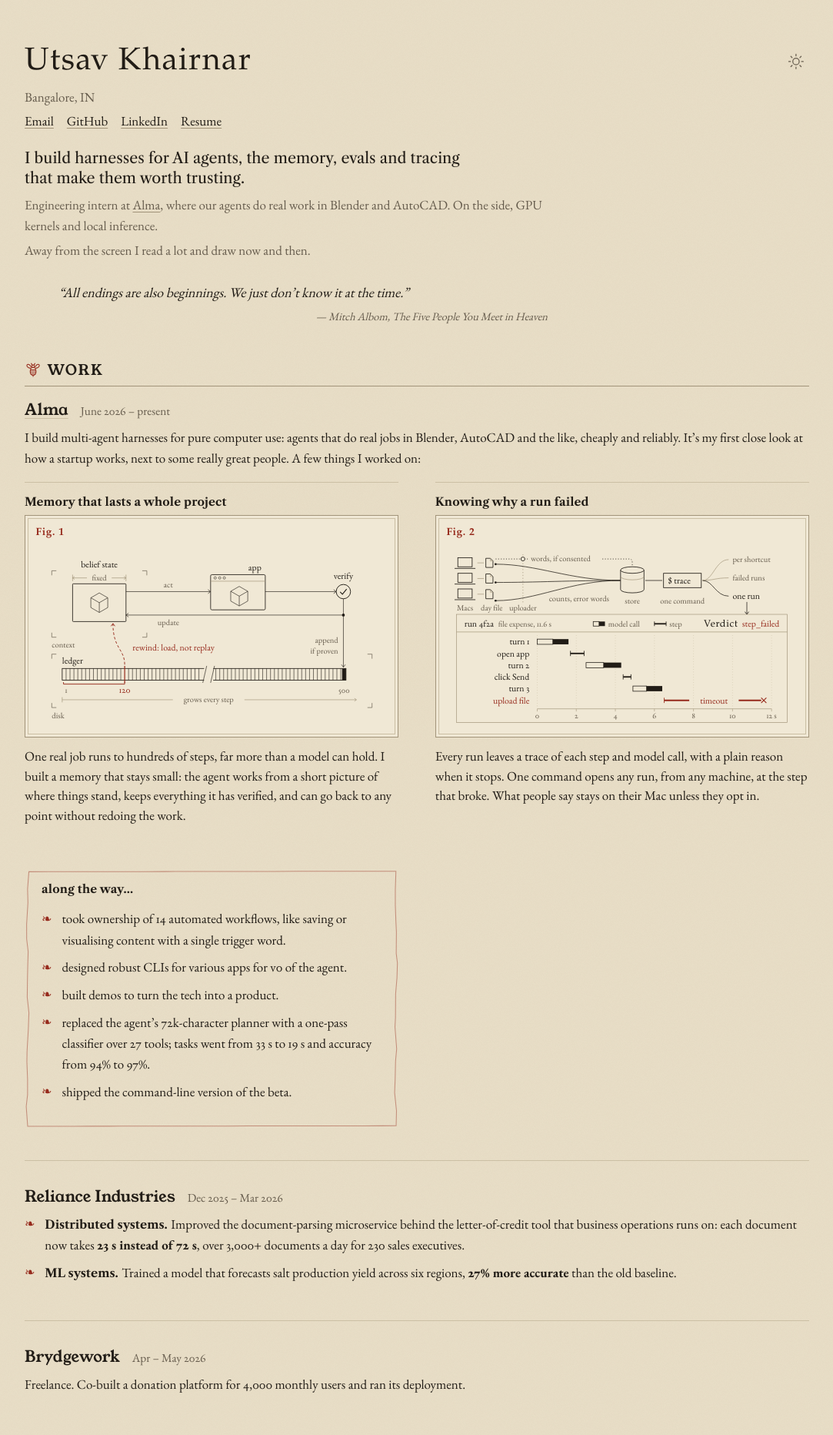
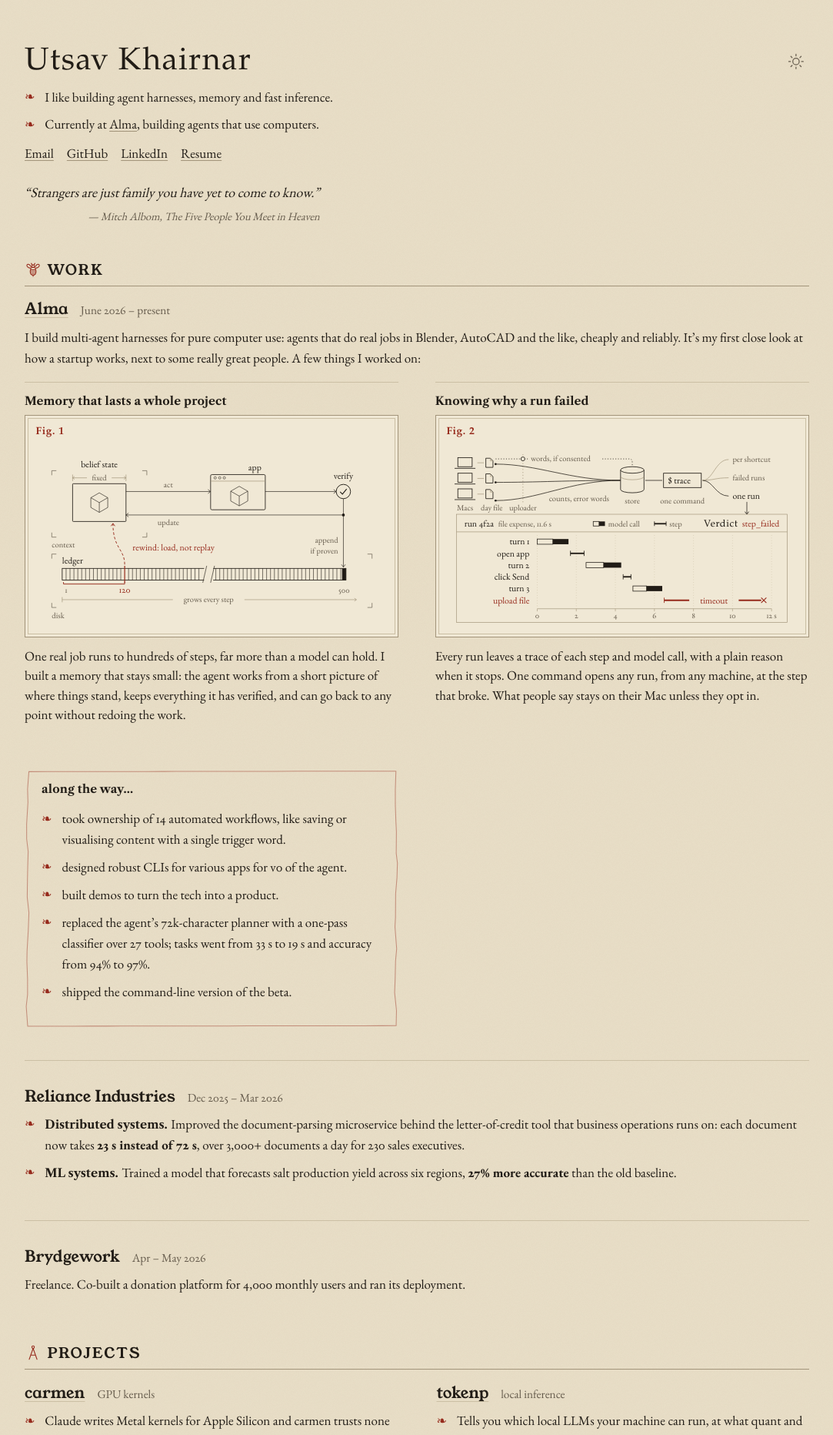
Before and after one commit to utsav1033/utsav1033.github.io, a Jekyll site: the page built from index.html, in a window 1280 px wide. Shown: the top 1864 px of the page at 77% size, without its empty margins (98-1181 px from the left). Built offline with Jekyll 4.4.1, drawn with Linux system fonts in a browser that asks for light colours; some web fonts are replaced.

Commit message:
Intro: two points in the page's own type, links below, new quote
- Name, then two plain points, then links; drop the city and tagline
- Quote from The Five People You Meet in Heaven, without the indent
- Attribution sits under the quote; left-aligned on phones

Co-Authored-By: Claude Opus 5.5 <noreply@anthropic.com>

```diff
--- a/_data/profile.yml
+++ b/_data/profile.yml
@@ -1,17 +1,15 @@
 name: Utsav Khairnar
-city: Bangalore, IN
 links:
   - { label: Email,    url: "mailto:utsavkhairnar14@gmail.com" }
   - { label: GitHub,   url: "https://github.com/utsav1033" }
   - { label: LinkedIn, url: "https://linkedin.com/in/utsav-khairnar" }
   - { label: Resume,   url: "/resume.pdf" }
-about: I build harnesses for AI agents, the memory, evals and tracing that make them worth trusting.
-# A couple of short lines under the tagline, one paragraph each.
-more:
-  - Engineering intern at [Alma](https://alma.inc), where our agents do real work in Blender and AutoCAD. On the side, GPU kernels and local inference.
-  - Away from the screen I read a lot and draw now and then.
+# Two short points under the name, same size as the page text.
+points:
+  - I like building agent harnesses, memory and fast inference.
+  - Currently at [Alma](https://alma.inc), building agents that use computers.
 footer: No pages were dog-eared in the making of this site.
 quote:
-  text: All endings are also beginnings. We just don’t know it at the time.
+  text: Strangers are just family you have yet to come to know.
   by: Mitch Albom
   work: The Five People You Meet in Heaven
--- a/_includes/header.html
+++ b/_includes/header.html
@@ -1,9 +1,7 @@
 {% assign p = site.data.profile %}
 <header class="intro">
   <h1 class="name">{{ p.name }}</h1>
-  <p class="city">{{ p.city }}</p>
+  <ul class="ornate points">{% for l in p.points %}<li>{{ l | markdownify | remove: '<p>' | remove: '</p>' | strip }}</li>{% endfor %}</ul>
   <p class="links">{% for l in p.links %}<a href="{{ l.url }}">{{ l.label }}</a>{% endfor %}</p>
-  <p class="tagline">{{ p.about | markdownify | remove: '<p>' | remove: '</p>' | strip }}</p>
-  {% if p.more %}<div class="about">{% for l in p.more %}<p>{{ l | markdownify | remove: '<p>' | remove: '</p>' | strip }}</p>{% endfor %}</div>{% endif %}
   {% if p.quote %}<blockquote class="epigraph"><p>“{{ p.quote.text }}”</p><footer>— {{ p.quote.by }}, <cite>{{ p.quote.work }}</cite></footer></blockquote>{% endif %}
 </header>
--- a/assets/css/site.css
+++ b/assets/css/site.css
@@ -48,15 +48,12 @@ strong{font-weight:700}
 
 /* ---------- header ---------- */
 .name{font-family:var(--fellsc);font-weight:400;font-size:48px;letter-spacing:.03em;line-height:1.05;margin:0 0 .25em}
-.city{color:var(--muted);margin:0 0 .25em}
-.links{margin:0 0 1.3em}
+.intro .points{max-width:40em;margin:.2em 0 .6em}
+.links{margin:0}
 .links a{margin-right:1em}
 .intro{max-width:none}
-.tagline{font-family:var(--caslon);font-size:23px;line-height:1.3;margin:0 0 .45em;max-width:30em}
-.about{max-width:40em;color:var(--muted)}
-.about p{margin:0 0 .3em}
-.epigraph{margin:1.6em 0 0;padding:0;max-width:40em}
-.epigraph p{text-indent:2.5em;font-family:var(--fell);font-style:italic;font-size:21px;line-height:1.45;margin:0 0 .35em}
+.epigraph{margin:1.4em 0 0;padding:0;width:fit-content;max-width:40em}
+.epigraph p{font-family:var(--fell);font-style:italic;font-size:21px;line-height:1.45;margin:0 0 .35em}
 .epigraph footer{color:var(--muted);font-size:17px;font-style:italic;margin:0;text-align:right}
 .epigraph cite{font-style:italic}
 .ornament{display:flex;align-items:center;gap:1em;color:var(--red);margin:1.8em 0 0}
@@ -271,6 +268,7 @@ footer p{margin:.2em 0}
   .page{padding:2.6em 1.2em 3em}
   .theme-toggle{top:calc(2.6em - 2px);right:1.2em}
   .name{font-size:38px}
+  .epigraph footer{text-align:left}
   .list .head{flex-direction:column;gap:0}
   .post-head h1{font-size:33px}
   .post-body{font-size:18px}
@@ -279,7 +277,6 @@ footer p{margin:.2em 0}
   .post-nav{grid-template-columns:1fr}
   .post-nav .older{text-align:left}
   .things li{grid-template-columns:1fr;gap:0}
-  .tagline{font-size:22px}
   figure{padding:10px 10px 10px;overflow-x:auto}
   figure svg{min-width:500px}
 }
```
